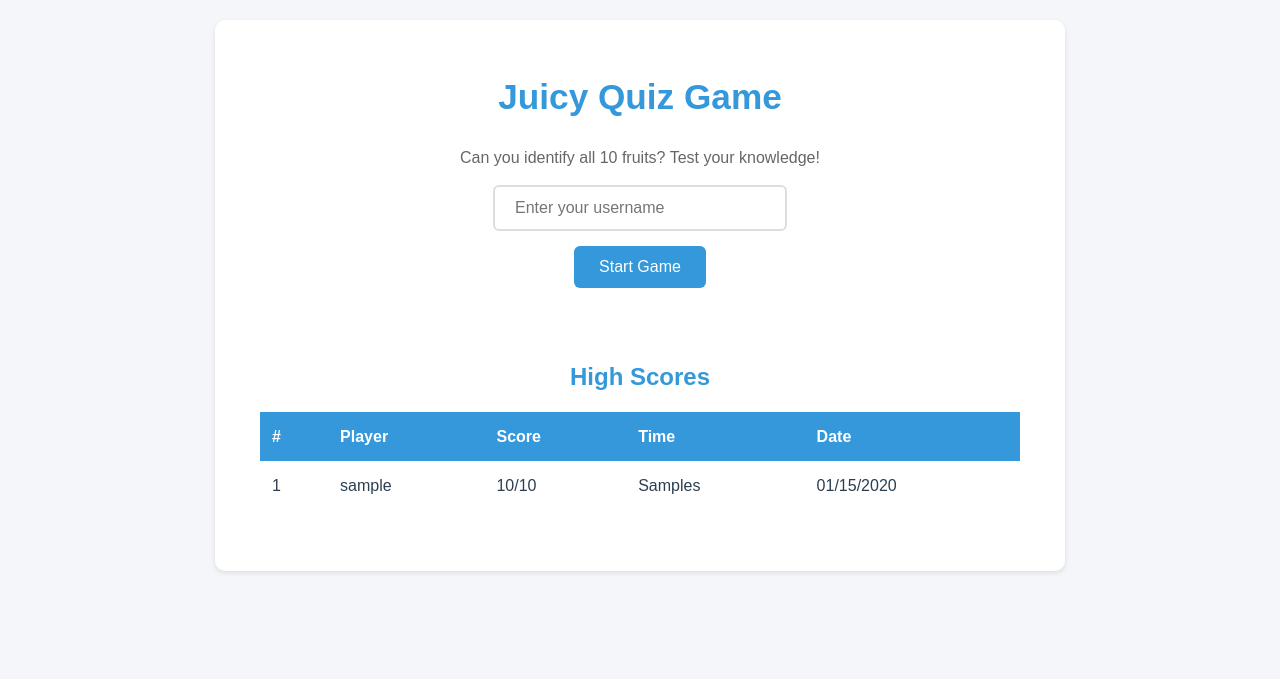
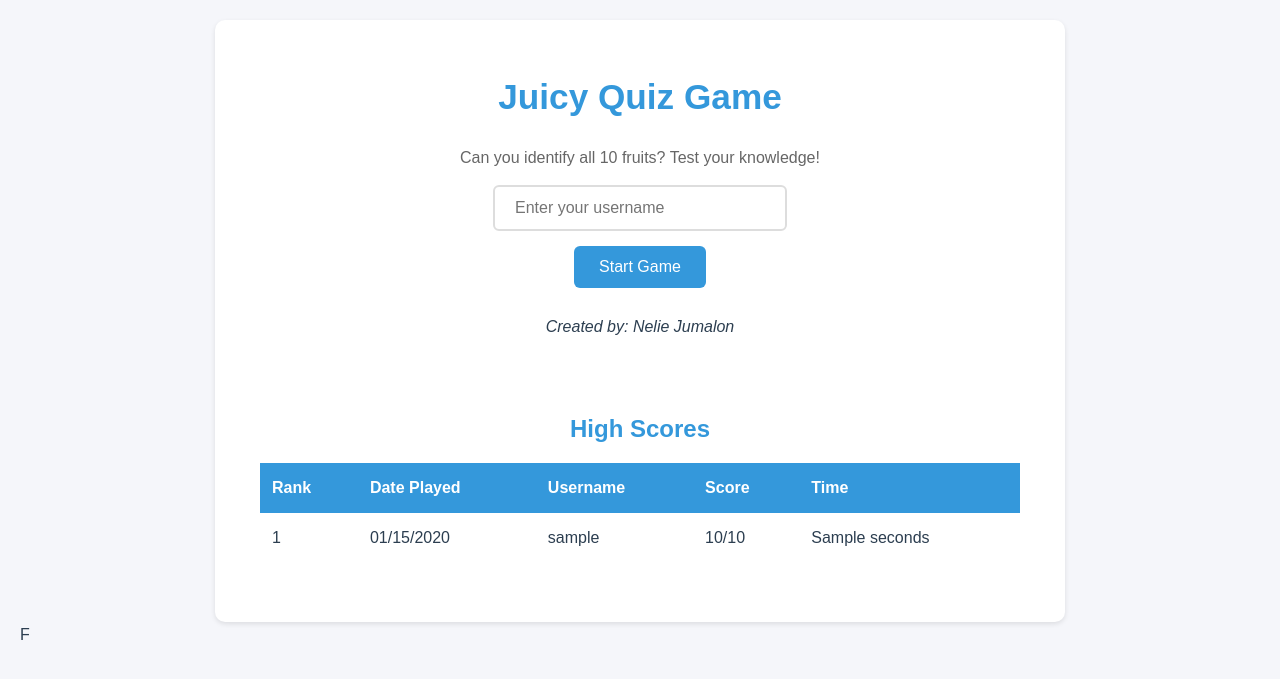
Before and after one commit to anwarr13/nelieFruitgame, a PHP site: page / in a window 1280 px wide. Shown: the top 679 px of the page. Run offline with PHP 8.4, Linux system fonts and the light colour scheme; tables that the repository leaves empty or names only in its code hold one stand-in row (values such as "Sample post"); a stand-in replaces the project's code that opens the database connection.

Commit message:
Update index.php

```diff
--- a/index.php
+++ b/index.php
@@ -245,16 +245,17 @@ if ($result) {
                 <input type="text" name="username" placeholder="Enter your username" required>
                 <button type="submit">Start Game</button>
             </form>
-
+            <br>
+            <center><em>Created by: Nelie Jumalon</em></center>
             <div class="high-scores">
                 <h2>High Scores</h2>
                 <table>
                     <tr>
-                        <th>#</th>
-                        <th>Player</th>
+                        <th>Rank</th>
+                        <th>Date Played</th>
+                        <th>Username</th>
                         <th>Score</th>
                         <th>Time</th>
-                        <th>Date</th>
                     </tr>
                     <?php
                     $rank = 1;
@@ -262,10 +263,10 @@ if ($result) {
                     ?>
                     <tr>
                         <td><?php echo $rank++; ?></td>
+                        <td><?php echo $score->date_played; ?></td>
                         <td><?php echo htmlspecialchars($score->username); ?></td>
                         <td><?php echo $score->score; ?>/10</td>
-                        <td><?php echo $score->time; ?>s</td>
-                        <td><?php echo $score->date_played; ?></td>
+                        <td><?php echo $score->time; ?> seconds</td>
                     </tr>
                     <?php endforeach; ?>
                 </table>
@@ -287,10 +288,10 @@ if ($result) {
                 <table>
                     <tr>
                         <th>#</th>
-                        <th>Player</th>
+                        <th>Date Played</th>
+                        <th>Username</th>
                         <th>Score</th>
                         <th>Time</th>
-                        <th>Date</th>
                     </tr>
                     <?php
                     $rank = 1;
@@ -298,10 +299,10 @@ if ($result) {
                     ?>
                     <tr>
                         <td><?php echo $rank++; ?></td>
+                        <td><?php echo $score->date_played; ?></td>
                         <td><?php echo htmlspecialchars($score->username); ?></td>
                         <td><?php echo $score->score; ?>/10</td>
                         <td><?php echo $score->time; ?>s</td>
-                        <td><?php echo $score->date_played; ?></td>
                     </tr>
                     <?php endforeach; ?>
                 </table>
@@ -351,4 +352,4 @@ if ($result) {
         </div>
     <?php endif; ?>
 </body>
-</html>
+</html>F
```
